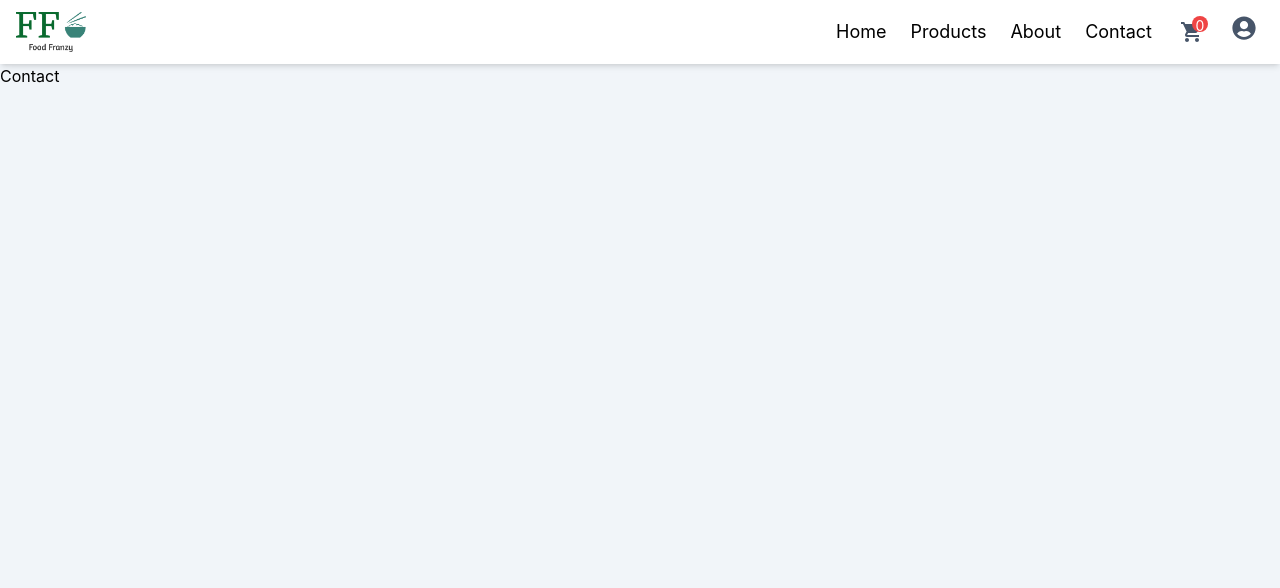
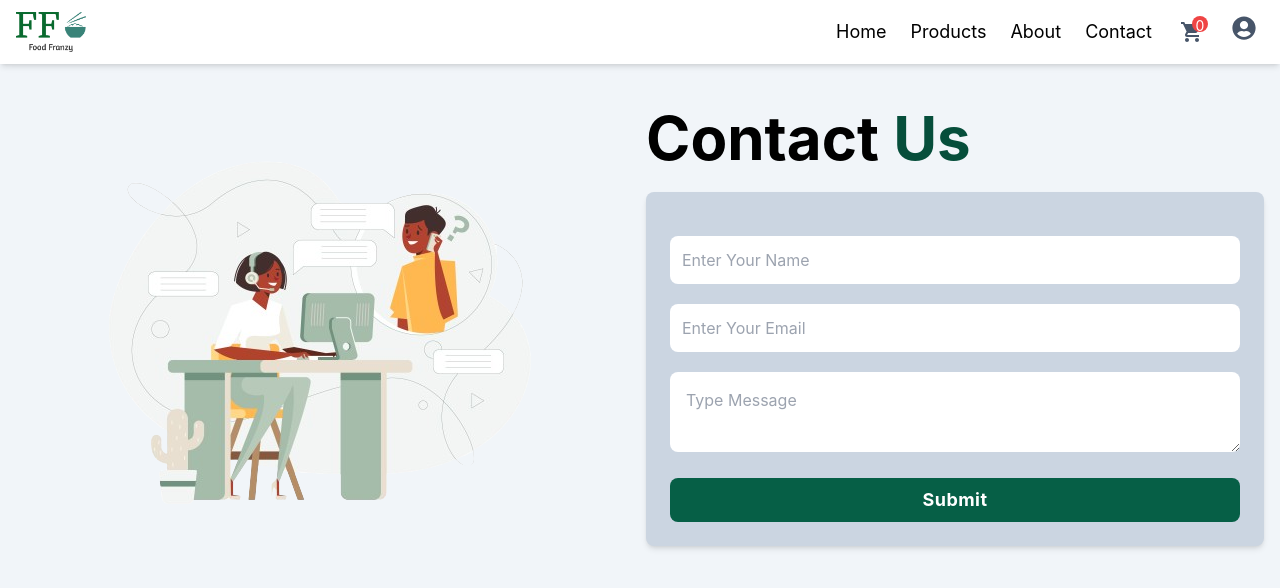
Before and after one commit to Isuri001/Ecommerce-Website-For-Food-Products, a React (Create React App) app: page /contact in a window 1280 px wide. Shown: the top 588 px of the page. Built offline with nearby package versions, Linux system fonts and the light colour scheme; no server answers.

Commit message:
Contact Us Page done

```diff
--- /dev/null
+++ b/src/component/ContactCard.js
@@ -0,0 +1,7 @@
+import React from "react";
+
+const ContactCard = () => {
+  return <img src={require("../assest/Contact.png")} className=""></img>;
+};
+
+export default ContactCard;
--- a/src/page/Contact.js
+++ b/src/page/Contact.js
@@ -1,7 +1,52 @@
 import React from "react";
+import ContactCard from "../component/ContactCard";
 
 const Contact = () => {
-  return <div>Contact</div>;
+  return (
+    <div className="p-2 md:p-4">
+      <div className="md:flex gap-3 py-0 mt-3">
+        <div className="md:w-1/2 flex p-0 justify-center">
+          <ContactCard />
+        </div>
+        <div className="md:w-1/2">
+          <h2 className="text-2xl py-4 md:text-6xl font-bold mb-2">
+            Contact
+            <span className="text-emerald-900"> Us</span>
+          </h2>
+          <div className="bg-slate-300 w-full p-6 rounded-lg shadow-md">
+            <form className="mx-auto">
+              <div className="my-3 mx-auto">
+                <input
+                  type="text"
+                  className="w-full mt-2 p-3 outline-none border-none rounded-lg"
+                  placeholder="Enter Your Name"
+                />
+              </div>
+
+              <div className="my-3 mx-auto">
+                <input
+                  type="text"
+                  className="w-full mt-2 p-3 outline-none border-none rounded-lg"
+                  placeholder="Enter Your Email"
+                />
+              </div>
+
+              <div className="my-3 mx-auto">
+                <textarea
+                  className="w-full mt-2 p-4  h-34 outline-none border-none rounded-lg"
+                  placeholder="Type Message"
+                ></textarea>
+              </div>
+
+              <button className="w-full p-2 mt-2 bg-emerald-800 text-lg text-white rounded-lg outline-none border-none font-bold tracking-wide transition-all hover:bg-emerald-400">
+                Submit
+              </button>
+            </form>
+          </div>
+        </div>
+      </div>
+    </div>
+  );
 };
 
 export default Contact;
```
Also changed, not shown: src/assest/Contact.png (added).
